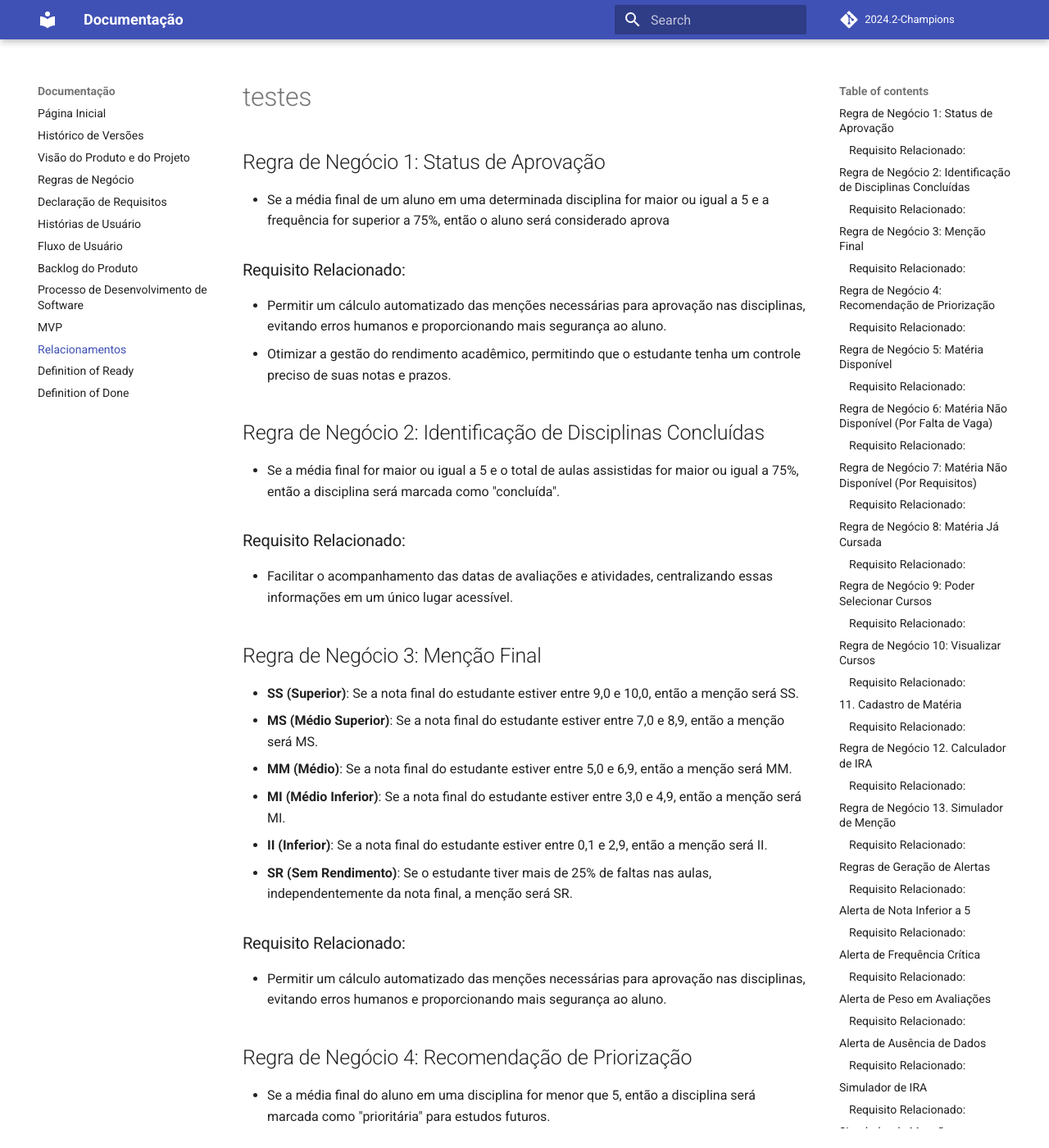
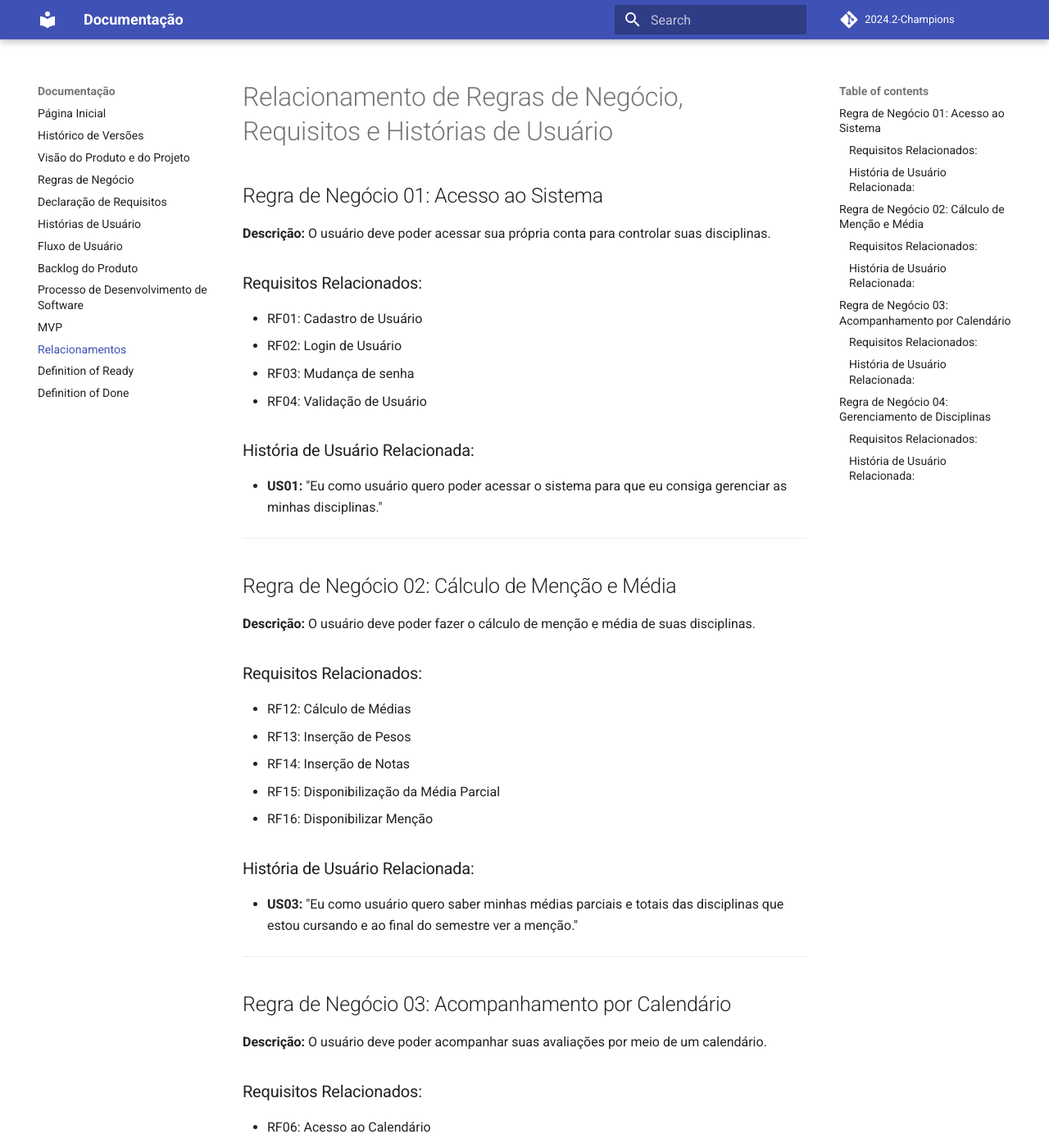
Before and after one commit to FGA-REQ/2024.2-Champions, an MkDocs documentation site: the page built from docs/teste.md, in a window 1280 px wide and 1400 px high. Shown: the whole window at 82% size. Built offline with MkDocs 1.6.1 and Material for MkDocs 9.7.7, drawn with Linux system fonts in a browser that asks for light colours; comment, search, counter and statistics services are not loaded; some of the changed text lies outside the part shown.

Commit message:
modificação na pagina de relacionamentos

```diff
--- a/docs/teste.md
+++ b/docs/teste.md
@@ -1,104 +1,59 @@
-# testes
-## Regra de Negócio 1: Status de Aprovação
-- Se a média final de um aluno em uma determinada disciplina for maior ou igual a 5 e a frequência for superior a 75%, então o aluno será considerado aprova
-### Requisito Relacionado:
-- Permitir um cálculo automatizado das menções necessárias para aprovação nas disciplinas, evitando erros humanos e proporcionando mais segurança ao aluno.
-- Otimizar a gestão do rendimento acadêmico, permitindo que o estudante tenha um controle preciso de suas notas e prazos.
+# Relacionamento de Regras de Negócio, Requisitos e Histórias de Usuário
 
-## Regra de Negócio 2: Identificação de Disciplinas Concluídas
-- Se a média final for maior ou igual a 5 e o total de aulas assistidas for maior ou igual a 75%, então a disciplina será marcada como "concluída".
-### Requisito Relacionado:
-- Facilitar o acompanhamento das datas de avaliações e atividades, centralizando essas informações em um único lugar acessível.
+## Regra de Negócio 01: Acesso ao Sistema
+**Descrição:** O usuário deve poder acessar sua própria conta para controlar suas disciplinas.
 
-## Regra de Negócio 3: Menção Final
-- **SS (Superior)**: Se a nota final do estudante estiver entre 9,0 e 10,0, então a menção será SS.
-- **MS (Médio Superior)**: Se a nota final do estudante estiver entre 7,0 e 8,9, então a menção será MS.
-- **MM (Médio)**: Se a nota final do estudante estiver entre 5,0 e 6,9, então a menção será MM.
-- **MI (Médio Inferior)**: Se a nota final do estudante estiver entre 3,0 e 4,9, então a menção será MI.
-- **II (Inferior)**: Se a nota final do estudante estiver entre 0,1 e 2,9, então a menção será II.
-- **SR (Sem Rendimento)**: Se o estudante tiver mais de 25% de faltas nas aulas, independentemente da nota final, a menção será SR.
-### Requisito Relacionado:
-- Permitir um cálculo automatizado das menções necessárias para aprovação nas disciplinas, evitando erros humanos e proporcionando mais segurança ao aluno.
+### Requisitos Relacionados:
+- RF01: Cadastro de Usuário
+- RF02: Login de Usuário
+- RF03: Mudança de senha
+- RF04: Validação de Usuário
 
-## Regra de Negócio 4: Recomendação de Priorização
-- Se a média final do aluno em uma disciplina for menor que 5, então a disciplina será marcada como "prioritária" para estudos futuros.
-### Requisito Relacionado:
-- Instruir o aluno no planejamento de suas atividades acadêmicas, ajudando-o a organizar melhor seu tempo e a gerenciar sua carga de estudos de forma eficaz.
+### História de Usuário Relacionada:
+- **US01:** "Eu como usuário quero poder acessar o sistema para que eu consiga gerenciar as minhas disciplinas."
 
-## Regra de Negócio 5: Matéria Disponível
-- A matéria será exibida como **Disponível** se:
-  - Houver vagas disponíveis;
-  - O estudante atender a todos os pré-requisitos;
-  - O estudante ainda não cursou a matéria.
-### Requisito Relacionado:
-- Facilitar o acompanhamento das disciplinas disponíveis para matrícula, incluindo as condições de pré-requisitos e vagas.
+---
 
-## Regra de Negócio 6: Matéria Não Disponível (Por Falta de Vaga)
-- A matéria será exibida como **Não Disponível - Falta de Vaga** se não houver vagas disponíveis, independentemente dos outros critérios.
-### Requisito Relacionado:
--Facilitar o acompanhamento das disciplinas disponíveis para matrícula, incluindo as condições de pré-requisitos e vagas.
+## Regra de Negócio 02: Cálculo de Menção e Média
+**Descrição:** O usuário deve poder fazer o cálculo de menção e média de suas disciplinas.
 
-## Regra de Negócio 7: Matéria Não Disponível (Por Requisitos)
-- A matéria será exibida como **Não Disponível - Pré-requisitos Não Atendidos** se o estudante não atender aos requisitos necessários (pré-requisitos ou restrições de curso/semestre), mesmo que haja vagas disponíveis.
-### Requisito Relacionado:
--Facilitar o acompanhamento das disciplinas disponíveis para matrícula, incluindo as condições de pré-requisitos e vagas.
+### Requisitos Relacionados:
+- RF12: Cálculo de Médias
+- RF13: Inserção de Pesos
+- RF14: Inserção de Notas
+- RF15: Disponibilização da Média Parcial
+- RF16: Disponibilizar Menção
 
-## Regra de Negócio 8: Matéria Já Cursada
-- A matéria será exibida como **Não Disponível - Já Cursada** se o estudante já a tiver cursado anteriormente (com aprovação ou reprovação).
-### Requisito Relacionado:
-- Facilitar o acompanhamento das disciplinas disponíveis para matrícula, indicando as já cursadas.
+### História de Usuário Relacionada:
+- **US03:** "Eu como usuário quero saber minhas médias parciais e totais das disciplinas que estou cursando e ao final do semestre ver a menção."
 
-## Regra de Negócio 9: Poder Selecionar Cursos
-- O usuário pode selecionar cursos **SE E SOMENTE SE** houver ao menos um curso cadastrado no sistema.
-### Requisito Relacionado:
-- Permitir que o usuário selecione cursos com base na grade curricular disponível no sistema.
+---
 
-## Regra de Negócio 10: Visualizar Cursos
-- O usuário poderá visualizar os cursos disponíveis **SE houver ao menos um curso cadastrado no sistema**.
-### Requisito Relacionado:
-- Facilitar o acompanhamento das disciplinas e cursos disponíveis para seleção.
+## Regra de Negócio 03: Acompanhamento por Calendário
+**Descrição:** O usuário deve poder acompanhar suas avaliações por meio de um calendário.
 
-## 11. Cadastro de Matéria
-- Uma matéria pode ser cadastrada **SE** o curso correspondente já estiver selecionado no sistema.
-### Requisito Relacionado:
--Permitir o cadastro de matérias relacionadas a um curso previamente selecionado no sistema.
+### Requisitos Relacionados:
+- RF06: Acesso ao Calendário
+- RF17: Adicionar Evento
+- RF18: Editar Evento
+- RF19: Remover Evento
+- RF20: Integração com Google Calendar
 
-## Regra de Negócio 12. Calculador de IRA
-- O simulador do IRA pode ser executado **SE** o aluno tiver ao menos uma nota cadastrada.
-### Requisito Relacionado:
-- Otimizar a gestão do rendimento acadêmico, permitindo o cálculo do Índice de Rendimento Acadêmico (IRA).
+### História de Usuário Relacionada:
+- **US04:** "Como usuário, eu quero gerar um calendário para acompanhar as datas das provas e avaliações acadêmicas."
 
-## Regra de Negócio 13. Simulador de Menção
-- A menção final de um aluno pode ser simulada **SE todas as notas parciais das avaliações forem inseridas**.
-### Requisito Relacionado:
-- Permitir um cálculo automatizado das menções necessárias para aprovação nas disciplinas, evitando erros humanos e proporcionando mais segurança ao aluno.
+---
 
-## Regras de Geração de Alertas
-- Alerta de Proximidade de Avaliação
-### Requisito Relacionado:
-- Facilitar o acompanhamento das datas de avaliações e atividades, centralizando essas informações em um único lugar acessível.
+## Regra de Negócio 04: Gerenciamento de Disciplinas
+**Descrição:** O usuário deve poder gerenciar suas disciplinas cadastradas na plataforma.
 
-## Alerta de Nota Inferior a 5
-### Requisito Relacionado:
-- Instruir o aluno no planejamento de suas atividades acadêmicas, ajudando-o a organizar melhor seu tempo e a gerenciar sua carga de estudos de forma eficaz.
+### Requisitos Relacionados:
+- RF05: Gerenciar Disciplinas
+- RF07: Buscar Disciplinas
+- RF08: Adicionar Disciplinas
+- RF09: Remover Disciplinas
+- RF10: Selecionar Disciplina
+- RF11: Webscraping de Disciplinas
 
-## Alerta de Frequência Crítica
-### Requisito Relacionado:
-- Facilitar o acompanhamento da frequência do estudante e alertar sobre o impacto no rendimento acadêmico.
-
-## Alerta de Peso em Avaliações
-### Requisito Relacionado:
-- Permitir que o estudante calcule de forma automatizada as menções necessárias, considerando pesos nas avaliações.
-
-## Alerta de Ausência de Dados
-### Requisito Relacionado:
-- Facilitar o acompanhamento das notas cadastradas e alertar sobre a falta de - - informações para um cálculo preciso.
-
-## Simulador de IRA
-### Requisito Relacionado:
-- Otimizar a gestão do rendimento acadêmico, permitindo o cálculo do Índice de
-
-Rendimento Acadêmico (IRA).
-## Simulador de Menções
-### Requisito Relacionado:
-- Permitir um cálculo automatizado das menções necessárias para aprovação nas disciplinas, evitando erros humanos e proporcionando mais segurança ao aluno.
+### História de Usuário Relacionada:
+- **US02:** "Eu como usuário quero poder gerenciar as disciplinas que estou cursando no semestre dentro da plataforma."
```
Also changed, not shown: docs/historico.md (+1 -1 lines), docs/visao-produto-projeto.md (+2 -2 lines).
